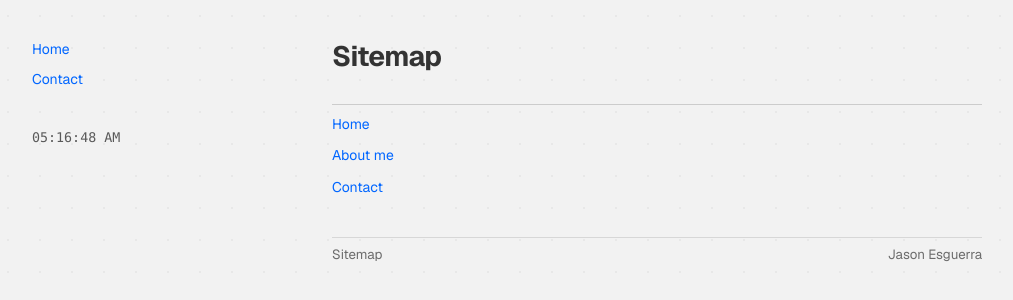
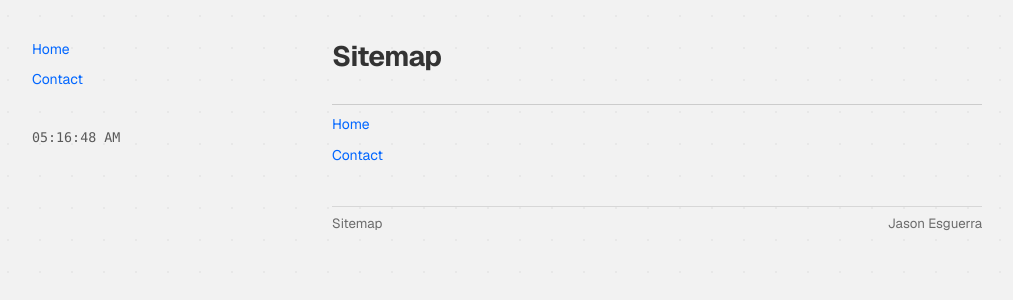
Before and after one commit to jasonesg/jasonesg-next, a Next.js app: page /sitemap in a window 1280 px wide. Shown: the top 300 px of the page, without its empty margins (8-1021 px from the left). Built offline with nearby package versions, Linux system fonts and the light colour scheme.

Commit message:
Update page.jsx

```diff
--- a/src/app/sitemap/page.jsx
+++ b/src/app/sitemap/page.jsx
@@ -3,7 +3,6 @@ import Link from "next/link";
 
 const pages = [
     { href: "/", label: "Home" },
-    { href: "/about", label: "About me" },
     { href: "/contact", label: "Contact" },
 ];
 
```
